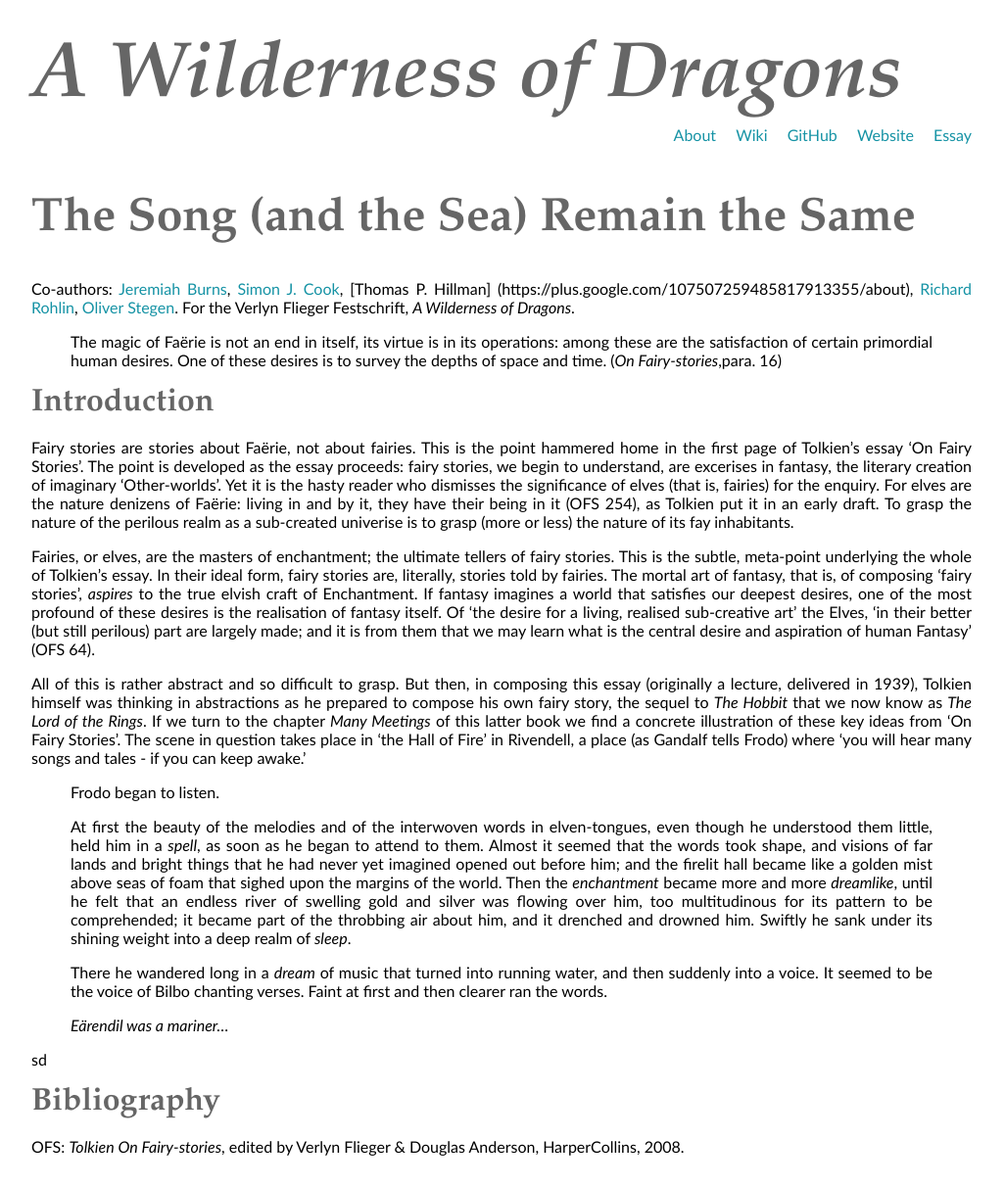
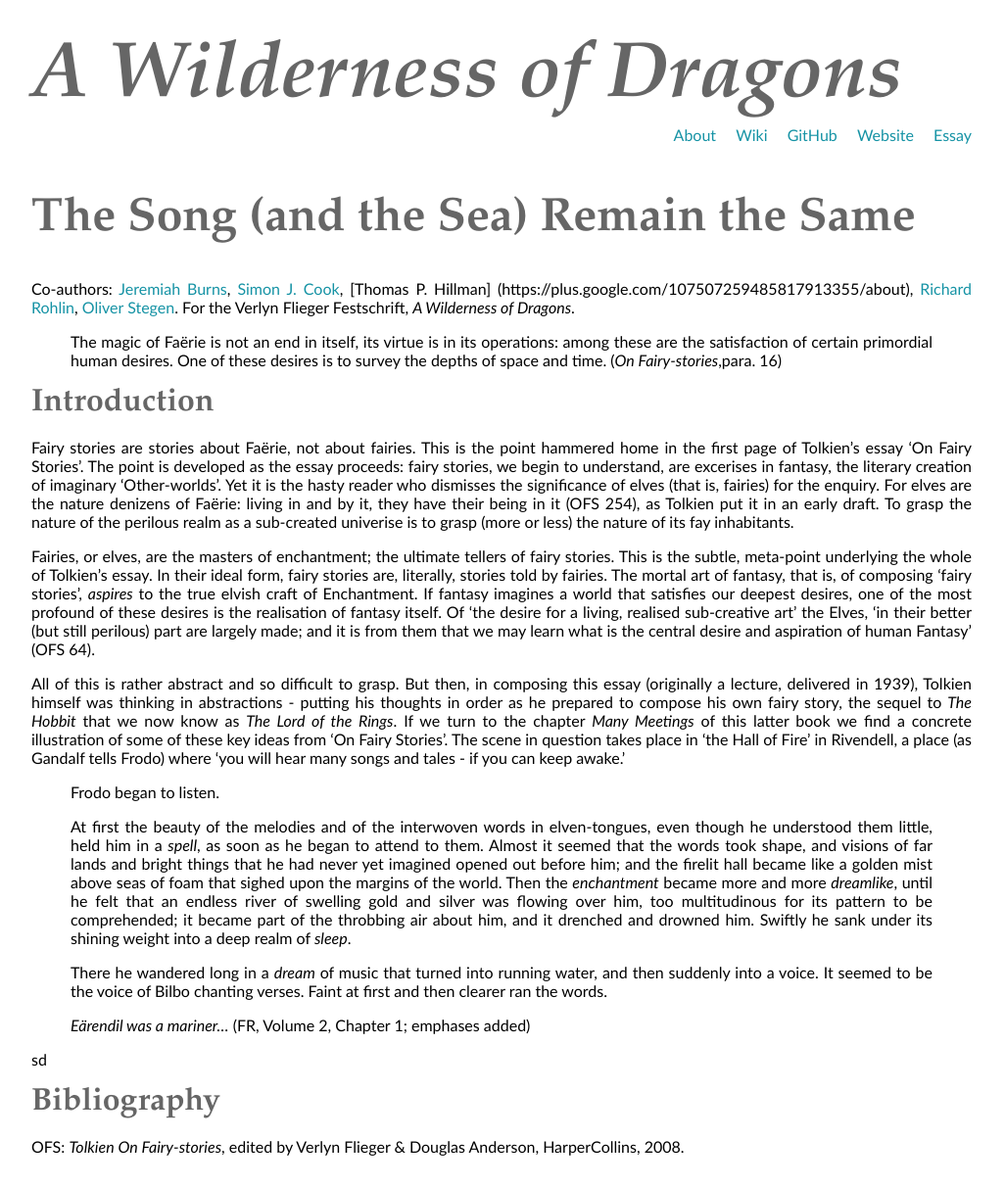
Before and after one commit to uoou/AWildernessOfDragons, a Jekyll site: the page built from essay.md, in a window 1280 px wide. Shown: the whole page at 98% size, without its empty margins (0-1026 px from the left). Built offline with Jekyll 4.4.1, drawn with Linux system fonts in a browser that asks for light colours; Markdown is read by kramdown in place of the engine named in the settings.

Commit message:
Update essay.md

```diff
--- a/essay.md
+++ b/essay.md
@@ -13,7 +13,7 @@
 
 Fairies, or elves, are the masters of enchantment; the ultimate tellers of fairy stories. This is the subtle, meta-point underlying the whole of Tolkien's essay. In their ideal form, fairy stories are, literally, stories told by fairies. The mortal art of fantasy, that is, of composing 'fairy stories', *aspires* to the true elvish craft of Enchantment. If fantasy imagines a world that satisfies our deepest desires, one of the most profound of these desires is the realisation of fantasy itself. Of 'the desire for a living, realised sub-creative art' the Elves, 'in their better (but still perilous) part are largely made; and it is from them that we may learn what is the central desire and aspiration of human Fantasy' (OFS 64).
 
-All of this is rather abstract and so difficult to grasp. But then, in composing this essay (originally a lecture, delivered in 1939), Tolkien himself was thinking in abstractions as he prepared to compose his own fairy story, the sequel to *The Hobbit* that we now know as *The Lord of the Rings*. If we turn to the chapter *Many Meetings* of this latter book we find a concrete illustration of these key ideas from 'On Fairy Stories'. The scene in question takes place in 'the Hall of Fire' in Rivendell, a place (as Gandalf tells Frodo) where 'you will hear many songs and tales - if you can keep awake.'
+All of this is rather abstract and so difficult to grasp. But then, in composing this essay (originally a lecture, delivered in 1939), Tolkien himself was thinking in abstractions - putting his thoughts in order as he prepared to compose his own fairy story, the sequel to *The Hobbit* that we now know as *The Lord of the Rings*. If we turn to the chapter *Many Meetings* of this latter book we find a concrete illustration of some of these key ideas from 'On Fairy Stories'. The scene in question takes place in 'the Hall of Fire' in Rivendell, a place (as Gandalf tells Frodo) where 'you will hear many songs and tales - if you can keep awake.'
 
 >Frodo began to listen.
 
@@ -21,7 +21,7 @@
 
 >There he wandered long in a *dream* of music that turned into running water, and then suddenly into a voice. It seemed to be the voice of Bilbo chanting verses. Faint at first and then clearer ran the words.
 
->*Eärendil was a mariner...*
+>*Eärendil was a mariner...*      (FR, Volume 2, Chapter 1; emphases added)
 
 sd
 
```
